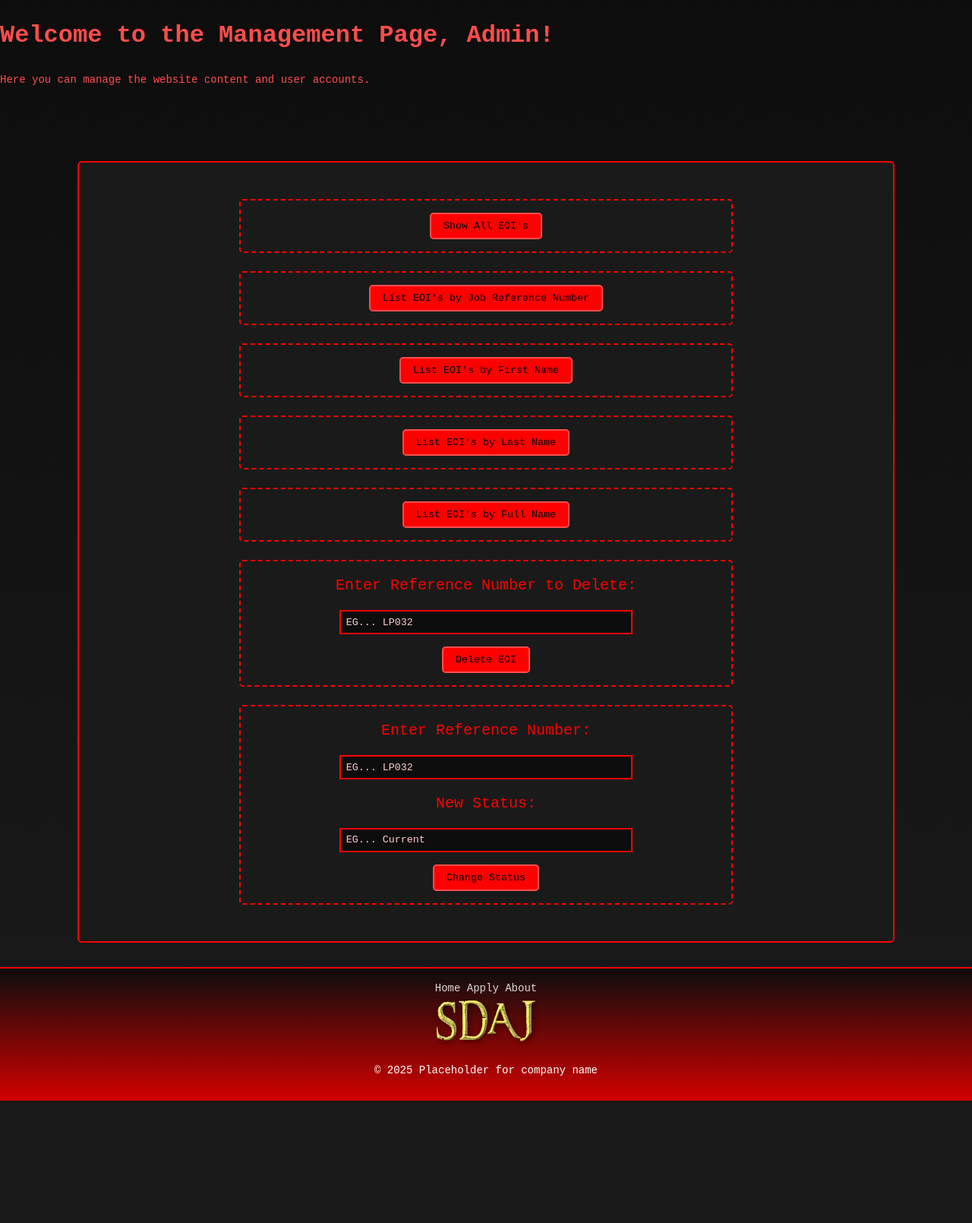
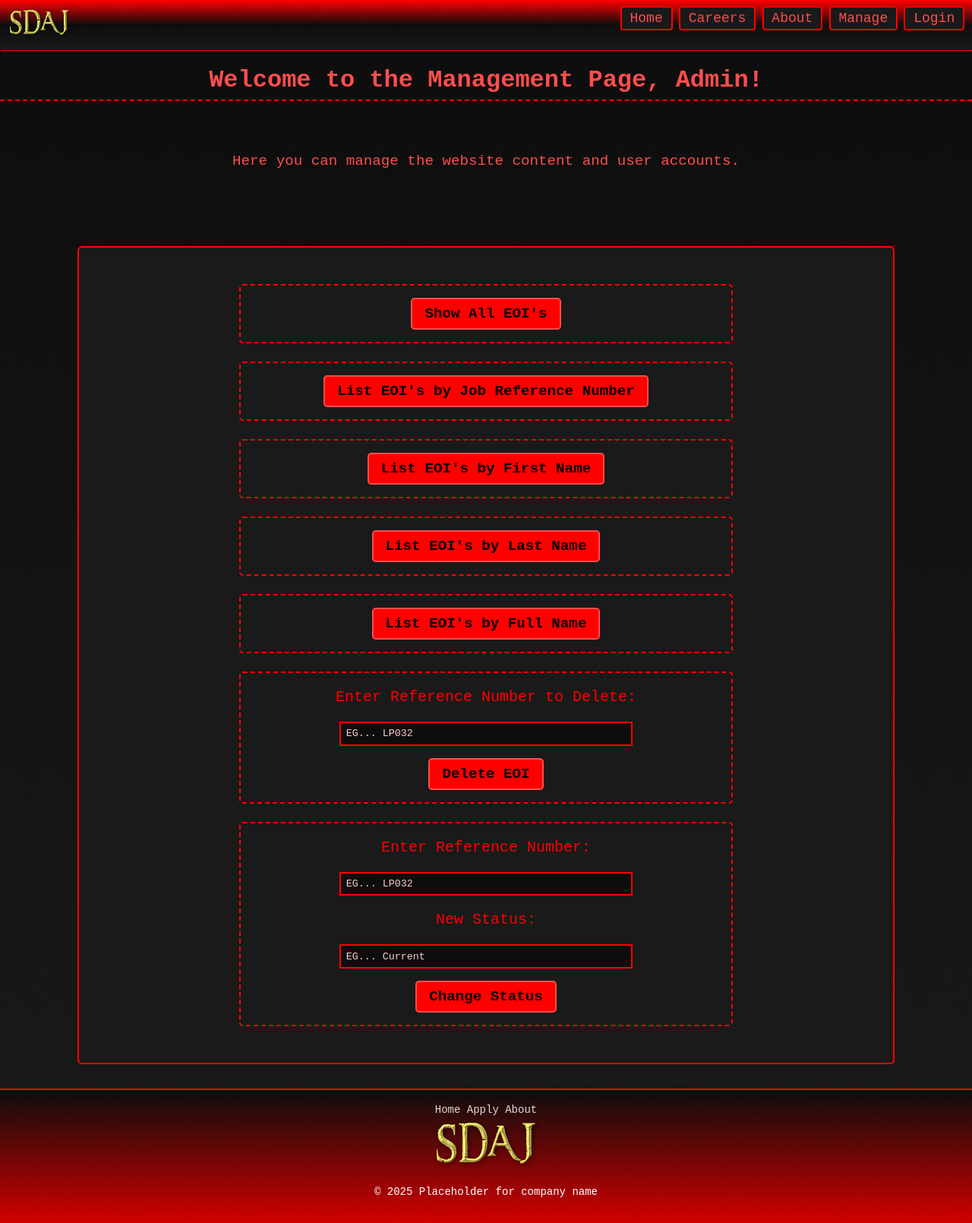
Before and after one commit to DaveyJonesLockerroom/Group-1---Web-Project---Part-2---SDAJ, a PHP site: page /manage.php in a window 1280 px wide. Shown: the whole page at 76% size. Before the commit the page ends 1449 px from the top, so only its background shows below. Run offline with PHP 8.4, Linux system fonts and the light colour scheme; the visitor is signed in with stand-in values (Sample User, id 1).

Commit message:
fixes to manage page small style updates to manage page

```diff
--- a/jobs.php
+++ b/jobs.php
@@ -3,13 +3,7 @@ session_start();
 
 include_once 'env_loader.php';
 include_once 'conn.php';
-
-
-if (!$conn) {#check the sytanx for this
-          die("<p> We are experiencing technical difficulties, please try again later</p>");
-}
 ?>
-
 
 <!--Code structure referencing for above:
 W3Schools. (n.d.). PHP Connect to MySQL. W3Schools.com. https://www.w3schools.com/php/php_mysql_connect.asp --->
--- a/manage.php
+++ b/manage.php
@@ -3,13 +3,7 @@ session_start();
 
 include_once 'env_loader.php';
 include_once 'conn.php';
-
-
-if (!$conn) {
-          die("<p> We are experiencing technical difficulties, please try again later</p>");
-}
 ?>
-
 
 <!DOCTYPE html>
         <?php
@@ -21,15 +15,15 @@ if (!$conn) {
                 exit();
             }
 
-            // Redirect if not an admin
-            if (!isset($_SESSION['user_status']) || $_SESSION['user_status'] !== 'Admin') {
-                $_SESSION['error'] = "Access denied. Admins only.";
-                header("Location: index.php");
-                exit();
-            }
+            // // Redirect if not an admin
+            // if (!isset($_SESSION['user_status']) || $_SESSION['user_status'] !== 'Admin') {
+            //     $_SESSION['error'] = "Access denied. Admins only.";
+            //     header("Location: index.php");
+            //     exit();
+            // }
             if (isset($_SESSION['username']) && $_SESSION['username'] === 'admin') {
-                echo '<h1> Welcome to the Management Page, Admin! </h1>';
-                echo '<p> Here you can manage the website content and user accounts. </p>';
+                echo '<h1 class="manage-heading"> Welcome to the Management Page, Admin! </h1>';
+                echo '<p class="manage-p"> Here you can manage the website content and user accounts. </p>';
             }
             else {
                 echo '<h1> Access Denied </h1>';
@@ -39,6 +33,7 @@ if (!$conn) {
         ?>
 <html lang="en">
 <head>
+    <?php include 'header.inc'; ?>
     <meta charset="UTF-8">
     <meta name="viewport" content="width=device-width, initial-scale=1.0">
     <meta name="description" content="Management Page">
@@ -49,7 +44,8 @@ if (!$conn) {
 </head>
 
 <body>
-    <?php include 'header.inc'; ?>
+
+    <?php include 'navbar.inc'; ?>
 
     <section id="manage-main">
 
--- a/styles/layout.css
+++ b/styles/layout.css
@@ -910,6 +910,8 @@ h3 { text-align: center; color: #fff; font-size: 1.25rem; }
   border-radius: 0.3rem;
   padding: 0.5rem 1rem;
   font-family: 'Courier New', Courier, monospace;
+  font-size: 1.2rem;
+  font-weight: bold;
 }
 
 .show_button:hover, .hide_button:hover, .update_button:hover, .delete_button:hover {
@@ -939,6 +941,20 @@ h3 { text-align: center; color: #fff; font-size: 1.25rem; }
   background-color: #0d0d0d;
 }
 
+
+.manage-heading {
+  margin-top: 5rem;
+  font-size: 2rem;
+  color: #ff4d4d;
+  border-bottom: 2px dashed #ff0000;
+  text-align: center;
+}
+
+.manage-p {
+  text-align:center;
+  margin-top: 4rem;
+  font-size: 1.2rem;
+}
 
 /* MANAGE PAGE END ----------------------------------------------------------------
 --------------------------------------------------------------------------------------  */
```
Also changed, not shown: login.php (+13 -11 lines), process_login.php (+2 -6 lines).
